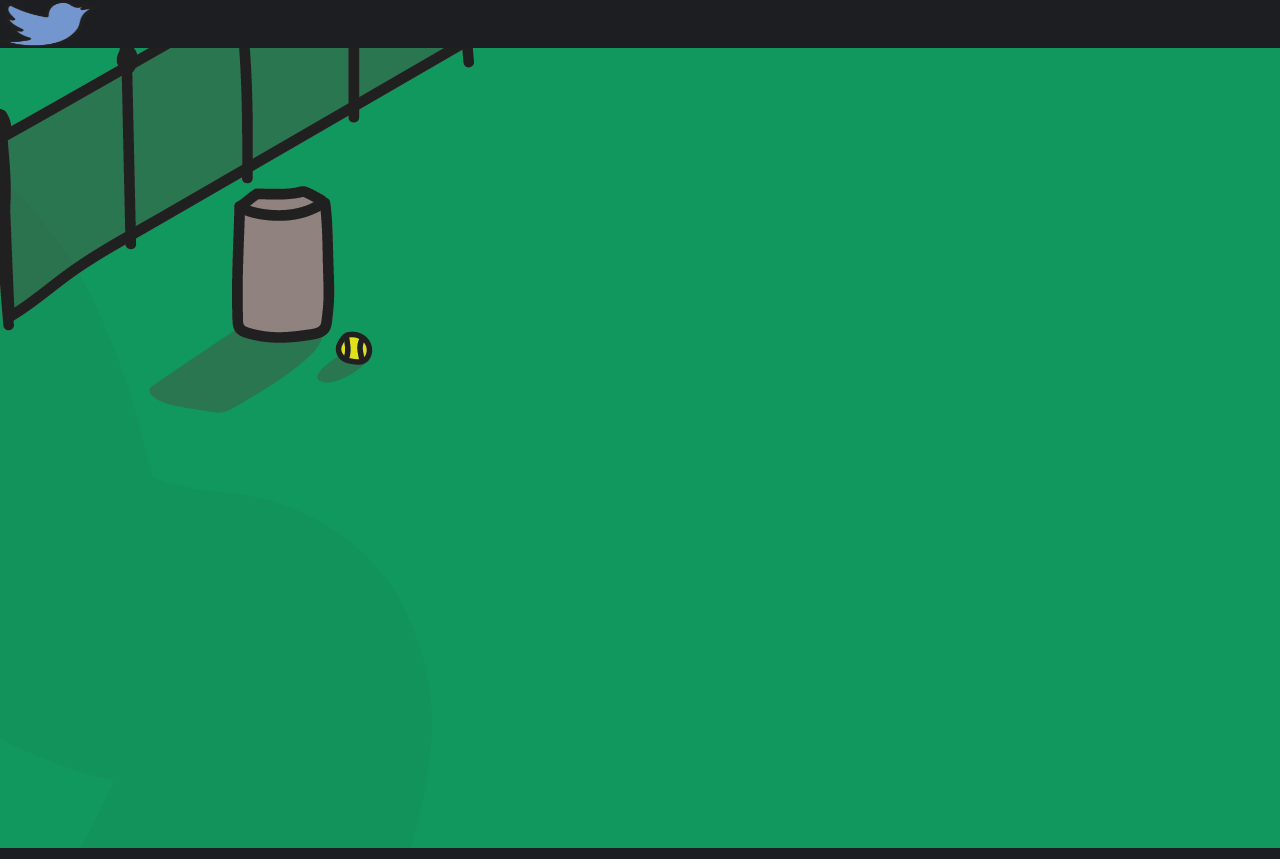
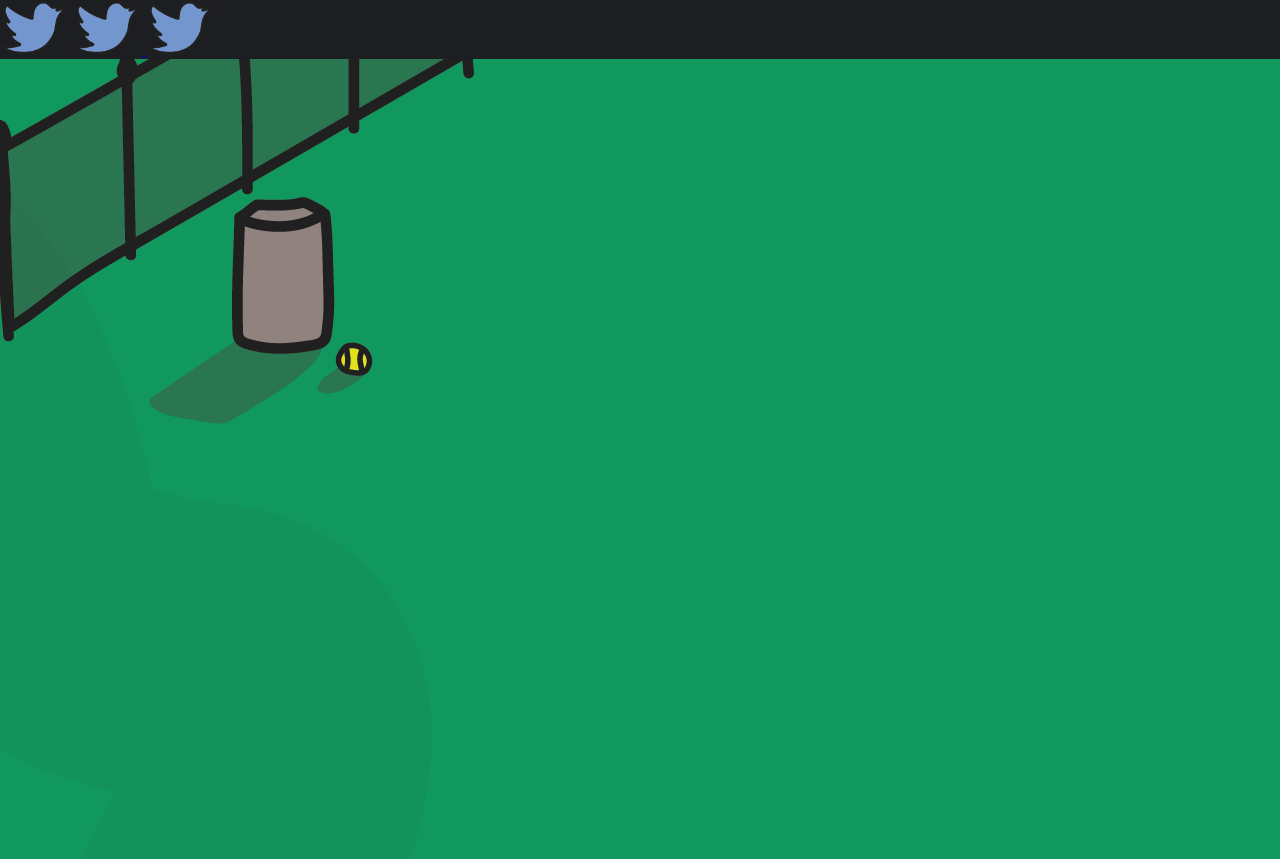
Before and after one commit to BarkBenefactor/BarkBenefactor.github.io, a plain HTML site: page index.html in a window 1280 px wide. Drawn offline with Linux system fonts and the light colour scheme.

Commit message:
Update index.html

```diff
--- a/index.html
+++ b/index.html
@@ -13,9 +13,21 @@
 //                                              //
 //////////////////////////////////////////////////
 -->
+<head>
 <meta name="viewport" content="width=device-width, initial-scale=1.0">
-<input type="image" src="twt.png" name="twt" width="100" height="48" alt="twt"/>
+<div id="Socials>
+  <a id="Twitter" href="https://twitter.com/BarkBenefactor" id="Twitter" target="_blank">
+    <img src="twt.png" width="69">
+      </a>
+  <a id="Discord" href="https://google.com" id="Discord" target="_blank">
+    <img src="twt.png" width="69">
+      </a>
+  <a id="Founder" href="https://twitter.com/Parallax_" id="Founder" target="_blank">
+    <img src="twt.png" width="69">
+      </a>
+</div>
 <div id="parallax"></div>
 <link rel="stylesheet" href="main.css">
 <script src="main.js"></script>
+</head>
 </html>
```
